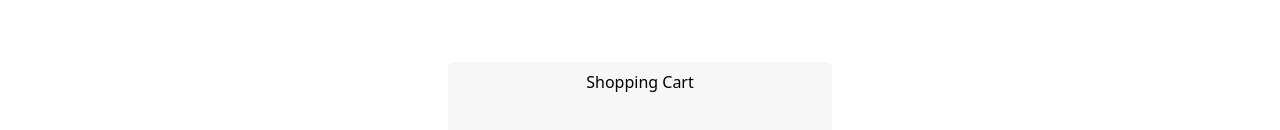
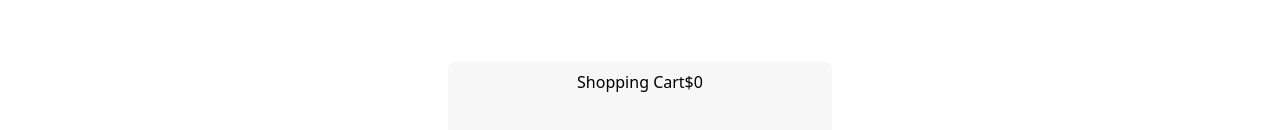
Before and after one commit to dararod/oop-supermarket, a React (Vite) app: page /basket in a window 1280 px wide. Shown: the part 194-324 px from the top of the page. Built offline with nearby package versions, Linux system fonts and the light colour scheme.

Commit message:
feat: use index in map functions

```diff
--- a/src/components/App.tsx
+++ b/src/components/App.tsx
@@ -14,8 +14,9 @@ export const App = () => {
       <Header />
       <section className="p-4 flex">
         {
-          CATALOG.map((product) => (
+          CATALOG.map((product, idx) => (
             <Product
+              key={`${product.upc}-${idx}`}
               product={product}
             />
           ))
--- a/src/components/Basket.tsx
+++ b/src/components/Basket.tsx
@@ -8,9 +8,12 @@ export const Basket = () => {
       <Header />
       <div className="flex h-full items-center justify-center">
         <div className="bg-zinc-300/20 h-96 w-96 flex flex-col items-center p-2 rounded-md">
+        <div className="flex justify-between">
           <span>Shopping Cart</span>
-          {basket.items.map((item) => (
-            <div>
+          <span>${basket.totalBasket()}</span>
+        </div>
+          {basket.items.map((item, index) => (
+            <div key={`${item.product.upc}-${index}`}>
               <span>{item.product.name}</span>
               <span>{item.quantity}</span>
               <span>${item.priceItem()}</span>
--- a/src/model/Basket.ts
+++ b/src/model/Basket.ts
@@ -1,10 +1,10 @@
 import { BasketItem } from "./BasketItem";
 import { Bread } from "./products/Bread";
-
 import { Milk } from "./products/Milk";
 import { PepsiSixPack } from "./products/PepsiSixPack";
 
 import type { IProduct } from "./products/IProduct";
+
 export class Basket {
   public discount: number;
   public items: BasketItem[];
```
